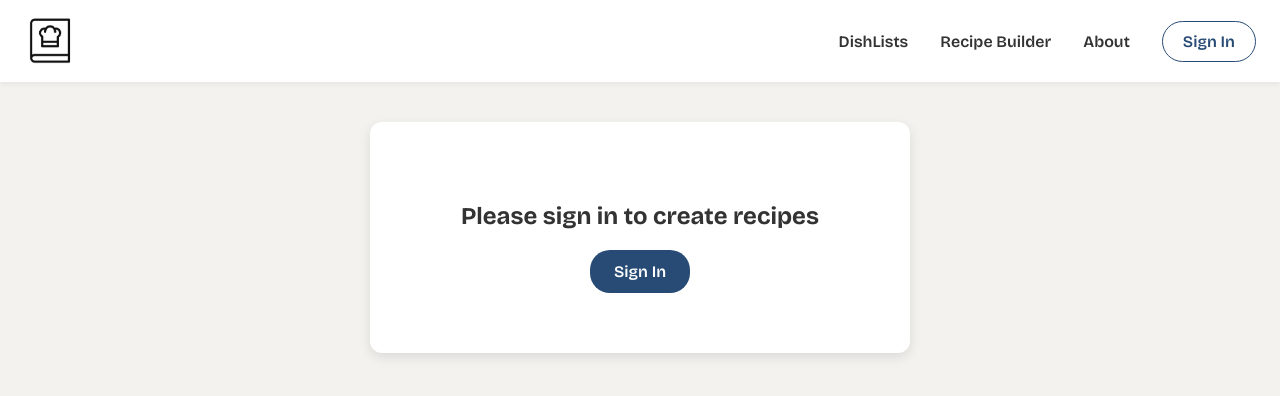
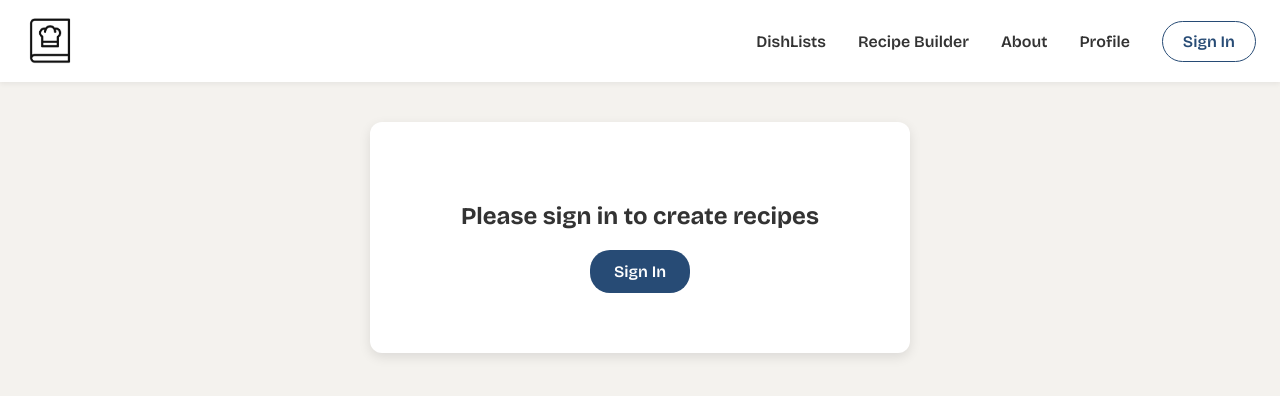
Before and after one commit to awkorn/dishlist-web, a React (Create React App) app in the folder frontend/: page /add-recipe in a window 1280 px wide. Shown: the top 396 px of the page. Built offline with nearby package versions, Linux system fonts and the light colour scheme; no server answers.

Commit message:
add profile navigation

```diff
--- a/frontend/src/components/layout/TopNav/components/NavButtons.js
+++ b/frontend/src/components/layout/TopNav/components/NavButtons.js
@@ -1,10 +1,12 @@
 import React from "react";
 import { useLocation, useNavigate } from "react-router-dom";
+import { useAuth } from "../../../../contexts/AuthProvider";
 import styles from "../TopNav.module.css";
 
 const NavButtons = () => {
   const location = useLocation();
   const navigate = useNavigate();
+  const { currentUser } = useAuth();
 
   return (
     <div className="nav-buttons">
@@ -25,10 +27,20 @@ const NavButtons = () => {
         Recipe Builder
       </button>
       <button
-        className={`${styles.navBtn} ${location.pathname === "/about" ? styles.active : ""}`}
+        className={`${styles.navBtn} ${
+          location.pathname === "/about" ? styles.active : ""
+        }`}
         onClick={() => navigate("/about")}
       >
         About
+      </button>
+      <button
+        className={`${styles.navBtn} ${
+          location.pathname.startsWith("/profile") ? styles.active : ""
+        }`}
+        onClick={() => navigate(`/profile/${currentUser?.uid}`)}
+      >
+        Profile
       </button>
     </div>
   );
--- a/frontend/src/features/profile/pages/ProfilePage.module.css
+++ b/frontend/src/features/profile/pages/ProfilePage.module.css
@@ -62,7 +62,6 @@
     background-color: transparent;
     border-radius: 12px;
     max-width: 500px;
-    box-shadow: 0 4px 12px rgba(0, 0, 0, 0.1);
   }
 
   .errorContainer h2 {
```
